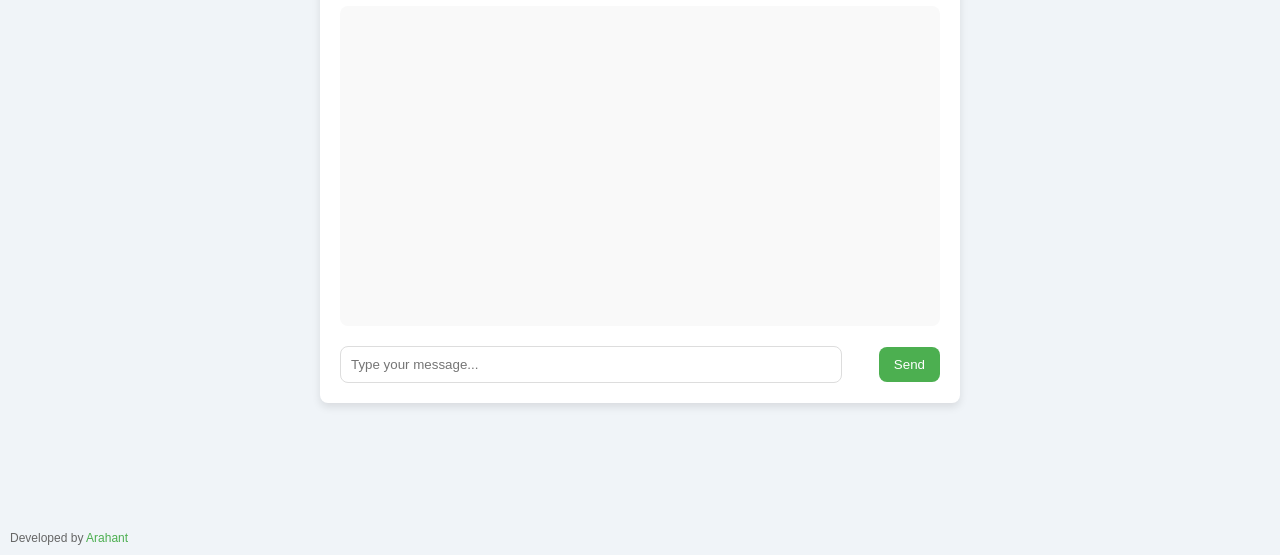
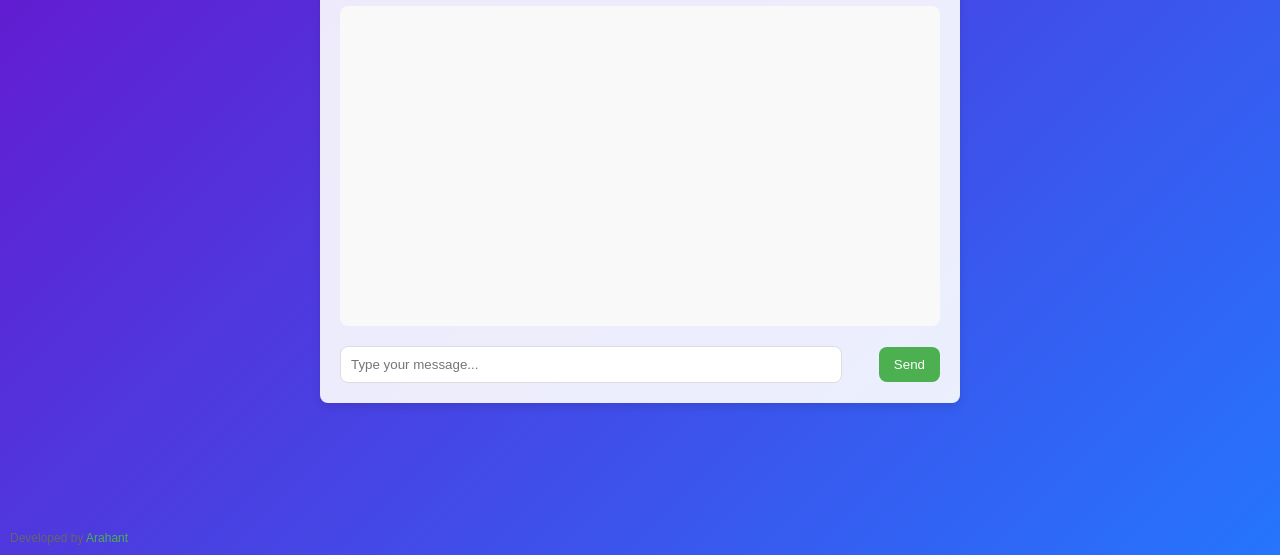
Before and after one commit to Cappity/marxist-ideology-chatbot, a website: page index.html in a window 1280 px wide. Shown: the part 245-800 px from the top of the page. Drawn offline with Linux system fonts and the light colour scheme.

Commit message:
Update index.html

```diff
--- a/index.html
+++ b/index.html
@@ -8,18 +8,19 @@
     <style>
         body {
             font-family: Arial, sans-serif;
-            background-color: #f0f4f8;
+            background: linear-gradient(135deg, #6a11cb, #2575fc); /* Gradient background */
             display: flex;
             flex-direction: column;
             justify-content: center;
             align-items: center;
             min-height: 100vh;
             margin: 0;
+            color: white; /* White text for contrast */
         }
         .chat-container {
             width: 100%;
             max-width: 600px;
-            background-color: white;
+            background-color: rgba(255, 255, 255, 0.9); /* Semi-transparent background */
             border-radius: 8px;
             box-shadow: 0 4px 8px rgba(0, 0, 0, 0.1);
             padding: 20px;
@@ -33,6 +34,7 @@
             padding: 10px;
             background-color: #f9f9f9;
             border-radius: 8px;
+            color: black; /* Text color inside chat box */
         }
         .input-container {
             display: flex;
```
